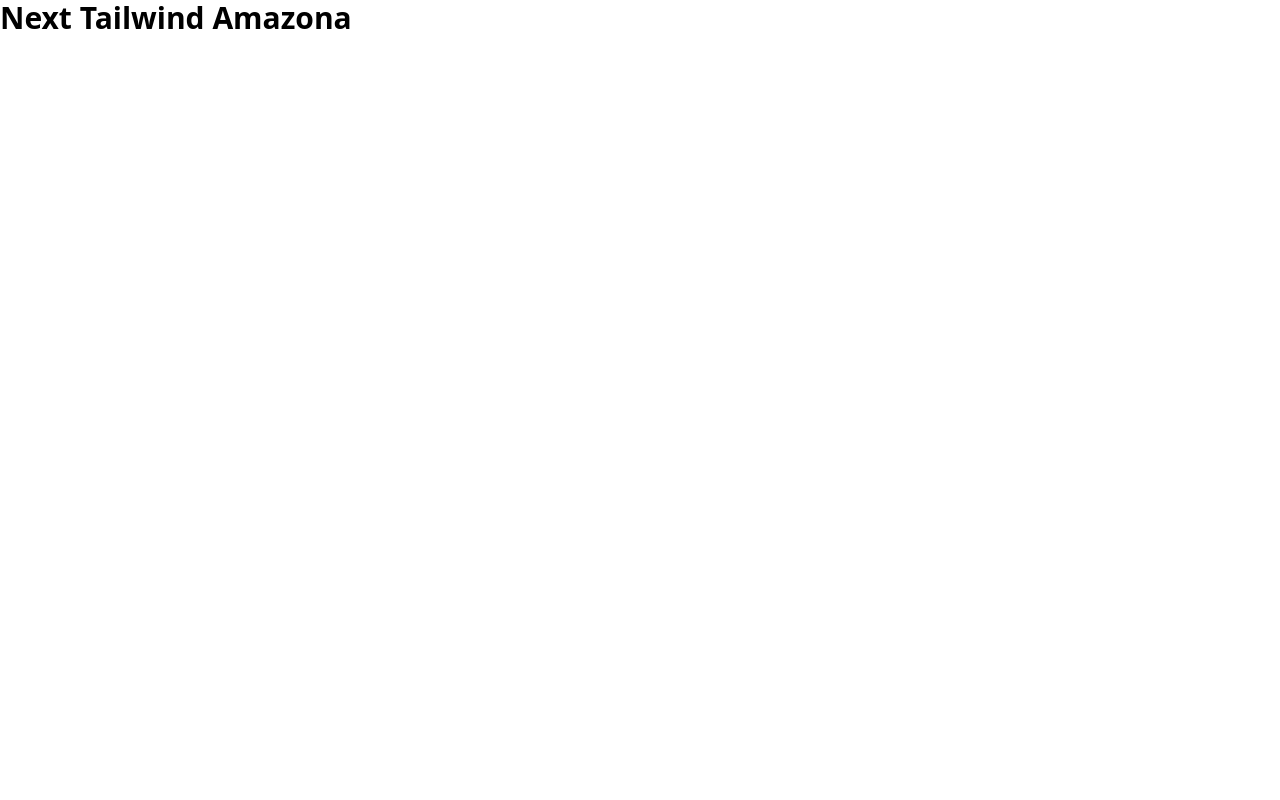
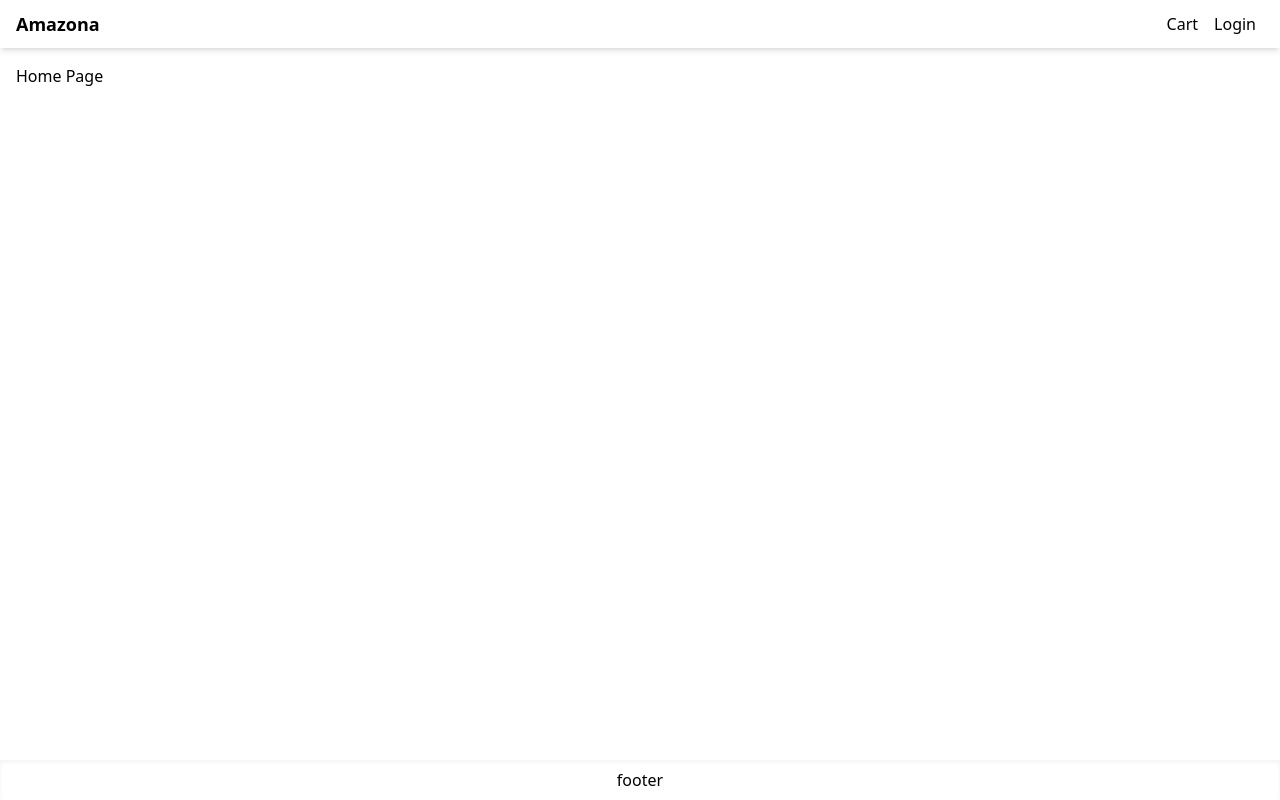
Before and after one commit to Sayzera/next-tailwind-ecommerce, a Next.js app: page / in a window 1280 px wide. Built offline with nearby package versions, Linux system fonts and the light colour scheme.

Commit message:
layout oluşturma

```diff
--- /dev/null
+++ b/components/Layout.js
@@ -0,0 +1,41 @@
+import Head from 'next/head';
+import Link from 'next/link';
+import React from 'react';
+
+function Layout({ children, title }) {
+  return (
+    <>
+      <Head>
+        <title>{title ? title + ' - Amazona' : 'Amazona'}</title>
+        <meta name="description" content="" />
+        <link rel="icon" href="/favicon.ico" />
+      </Head>
+      <div className="flex min-h-screen flex-col justify-between">
+        <header>
+          <nav className="flex justify-between h-12 shadow-md items-center px-4">
+            <Link className="text-lg font-bold" href={'/'}>
+              Amazona
+            </Link>
+
+            <div>
+              <Link className="p-2" href={'/cart'}>
+                Cart
+              </Link>
+              <Link className="p-2" href={'/login'}>
+                Login
+              </Link>
+            </div>
+          </nav>
+        </header>
+
+        <main className="container m-auto mt-4 px-4 ">{children}</main>
+
+        <footer className="flex h-10 justify-center items-center shadow-inner ">
+          footer
+        </footer>
+      </div>
+    </>
+  );
+}
+
+export default Layout;
--- a/pages/index.js
+++ b/pages/index.js
@@ -1,15 +1,9 @@
-import Head from 'next/head';
+import Layout from '../components/Layout';
 
 export default function Home() {
   return (
-    <div>
-      <Head>
-        <title>Next Ecommerce</title>
-        <meta name="description" content="" />
-        <link rel="icon" href="/favicon.ico" />
-      </Head>
-
-      <h1 className="text-3xl font-bold">Next Tailwind Amazona</h1>
-    </div>
+    <Layout title={'Home'}>
+      <h1>Home Page</h1>
+    </Layout>
   );
 }
```
Also changed, not shown: .eslintrc.json.
